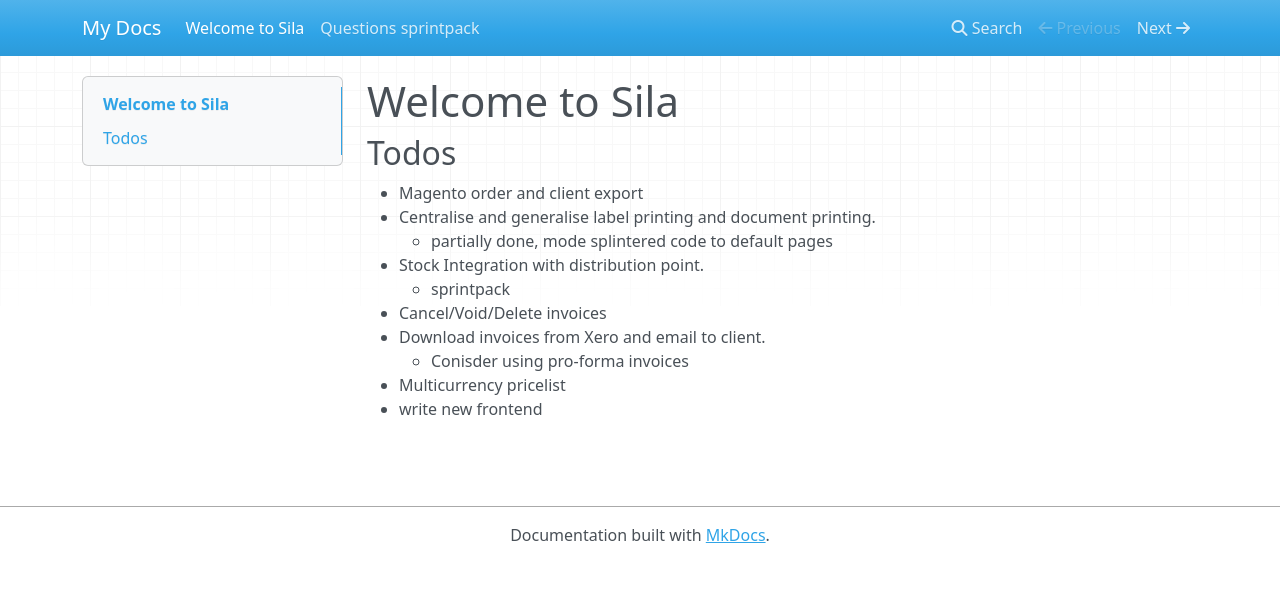
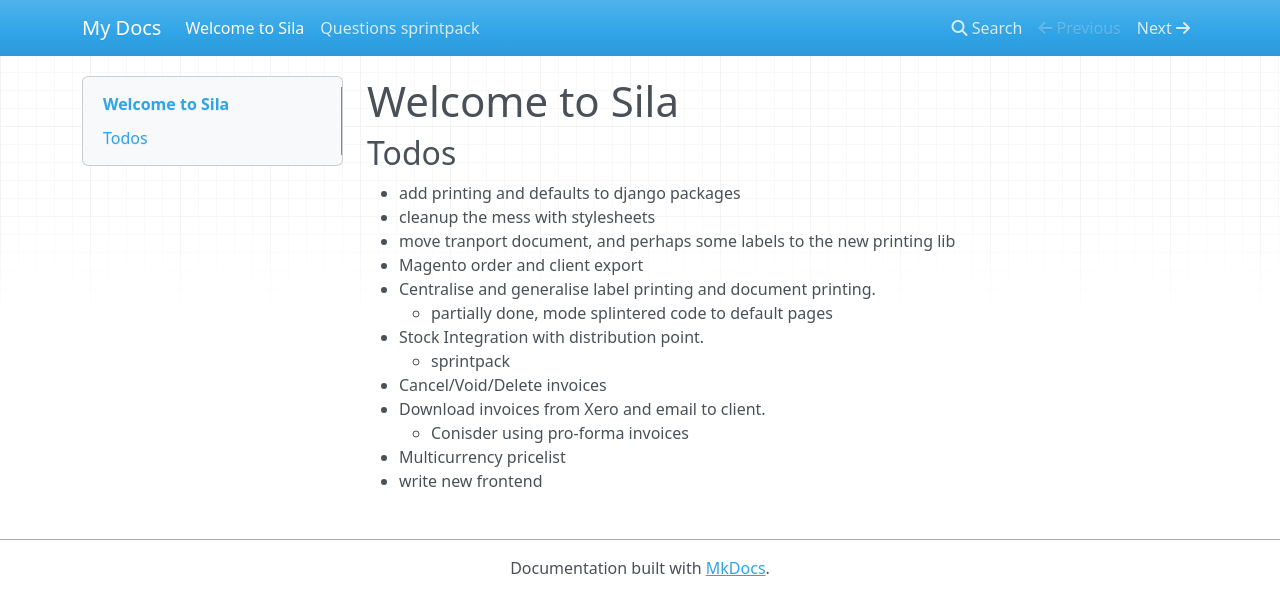
Before and after one commit to darkhorsedev0716/Django-Ecommerce, an MkDocs documentation site: the page built from docs/docs/index.md, in a window 1280 px wide. Shown: the top 615 px of the page. Built offline with MkDocs 1.6.1, drawn with Linux system fonts in a browser that asks for light colours; nearby versions of some CDN libraries.

Commit message:
update todos

```diff
--- a/docs/docs/index.md
+++ b/docs/docs/index.md
@@ -2,6 +2,9 @@
 
 ## Todos
 
+- add printing and defaults to django packages
+- cleanup the mess with stylesheets
+- move tranport document, and perhaps some labels to the new printing lib
 - Magento order and client export
 - Centralise and generalise label printing and document printing.
     * partially done, mode splintered code to default pages
```
